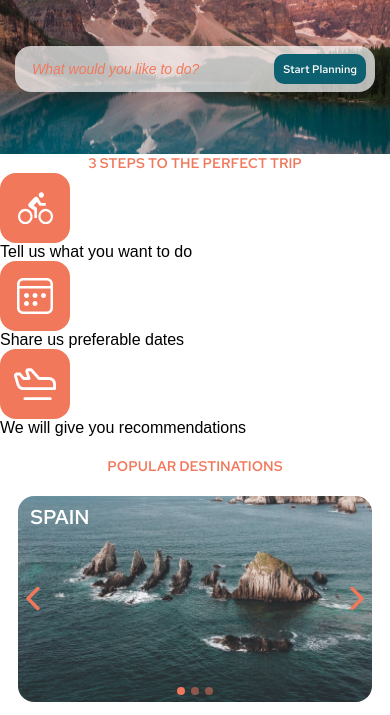
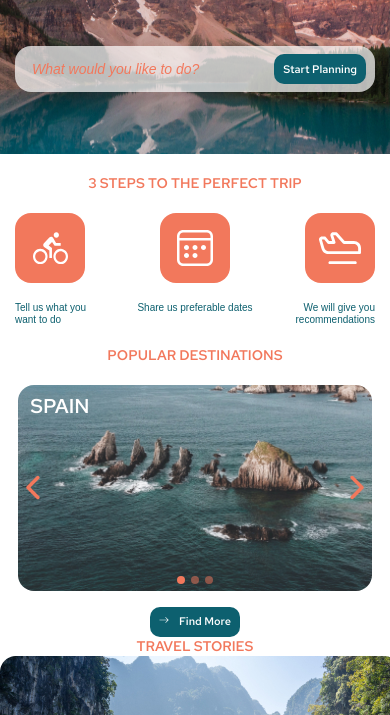
Before and after one commit to pshigotskaya26/travel, a website with bundled scripts: page travel/index.html in a window 390 px wide. Shown: the part 97-812 px from the top of the page. Built offline with nearby package versions, Linux system fonts and the light colour scheme; files whose address does not match are found by name.

Commit message:
feat: add styles for steps in steps.scss

```diff
--- a/travel/sass/components/_steps.scss
+++ b/travel/sass/components/_steps.scss
@@ -0,0 +1,106 @@
+.steps__container {
+	max-width: $container-inside-width;
+	margin: 0 auto;
+	@media (max-width: 1200px) {
+		padding: 0 15px;
+	}
+}
+
+.steps {
+	padding-top: 80px;
+	@media (max-width: 1200px) {
+		padding-top: calc(20px + (80 - 20) * ((100vw - 390px) / (1200 - 390)));
+	}
+}
+
+.steps__title {
+	padding-bottom: 40px;
+	@media (max-width: 1200px) {
+		padding-bottom: calc(20px + (40 - 20) * ((100vw - 390px) / (1200 - 390)));
+	}
+}
+
+.steps__content {
+	display: flex;
+	@media (max-width: 390px) {
+		justify-content: space-between;
+	}
+}
+
+.step__column {
+	flex: 0 1 33.333%;
+	display: flex;
+	justify-content: center;
+
+	&_start {
+		justify-content: flex-start;
+		@media (max-width: 390px) {
+			flex: 0 1 26.333%;
+		}
+	}
+
+	&_end {
+		justify-content: flex-end;
+		@media (max-width: 390px) {
+			flex: 0 1 26.333%;
+		}
+	}
+}
+
+.step__item {
+	display: flex;
+	flex-direction: column;
+	align-items: center;
+}
+
+.step__icon {
+	padding-bottom: 28px;
+	@media (max-width: 390px) {
+		padding-bottom: 19px;
+	}
+
+	&_left {
+		padding-left: 13px;
+		@media (max-width: 390px) {
+			align-self: flex-start;
+			padding-left:  0px;
+		}
+	}
+
+	&_right {
+		padding-right: 13px;
+		@media (max-width: 390px) {
+			align-self: flex-end;
+			padding-right: 0px;
+		}
+	}
+}
+
+.step__text {
+	font-style: normal;
+	font-weight: 400;
+	font-size: 20px;
+	line-height: 24px;
+	text-align: center;
+	color: $color-additional;
+	@media (max-width: 1200px) {
+		font-size: calc(10px + (20 - 10) * ((100vw - 390px) / (1200 - 390)));
+		line-height: calc(12px + (24 - 12) * ((100vw - 390px) / (1200 - 390)));
+	}
+
+	&_left {
+		padding-left: 11px;
+		@media (max-width: 390px) {
+				padding-left: 0px;
+				text-align: left;
+		}
+	}
+
+	&_right {
+		padding-right: 11px;
+		@media (max-width: 390px) {
+			padding-right: 0px;
+			text-align: right;
+		}
+	}
+}
```
Also changed, not shown: travel/css/style.css, 1 other file.
